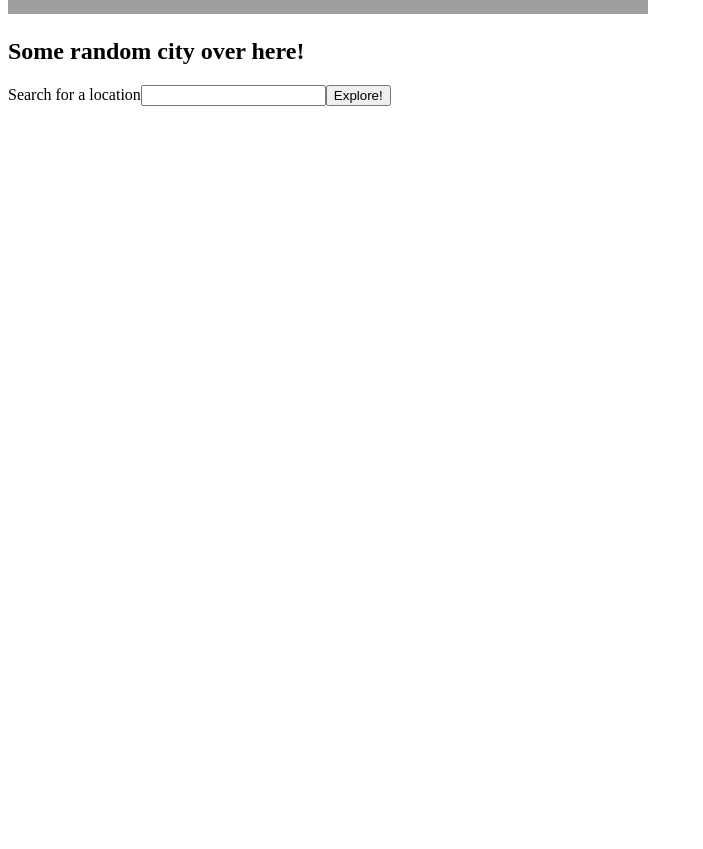
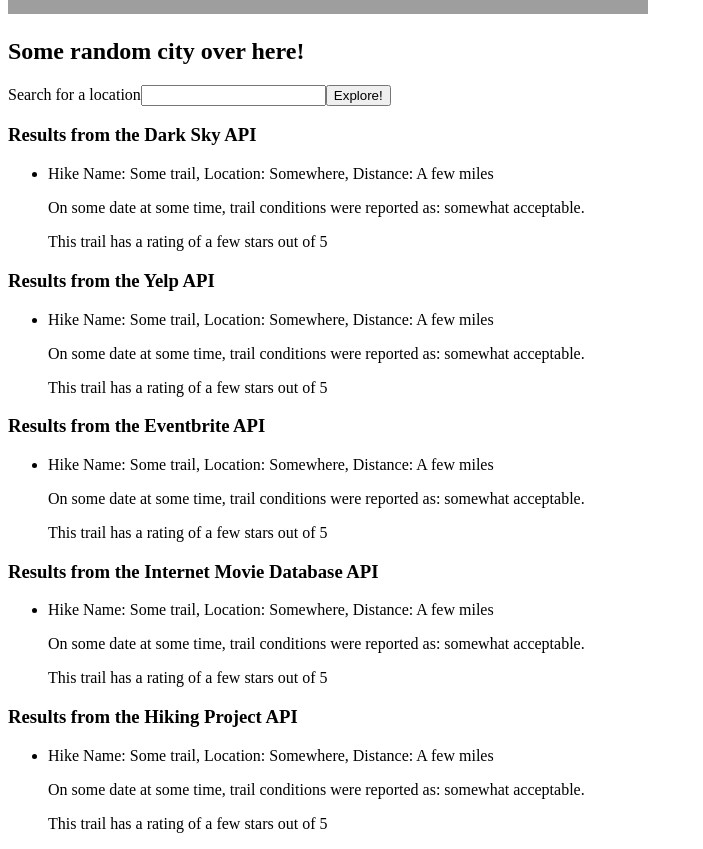
Before and after one commit to CClemensJr/seattle-301d56-city-explorer-react, a React (Create React App) app: page / in a window 1280 px wide. Shown: the part 580-1429 px from the top of the page, without its empty margins (0-703 px from the left). Before the commit the page ends 800 px from the top, so only its background shows below. Built offline with nearby package versions, Linux system fonts and the light colour scheme; grey boxes are pictures that could not be loaded.

Commit message:
Rendered results in app.js

```diff
--- a/src/App.js
+++ b/src/App.js
@@ -1,7 +1,8 @@
 import React from 'react';
 import Header from './header.js';
 import Map from './map.js';
-import Search from './search';
+import Search from './search.js';
+import Result from './result.js';
 
 class App extends React.Component {
   constructor(props) {
@@ -14,6 +15,14 @@
         <Header title="City Explorer" prompt="Enter a location below to learn about the weather, events, restaurants, movies filmed there, and more!" />
         <Map src="https://placeimg.com/640/480/any" alt="A placeholder image" query="Some random city over here!" />
         <Search label="Search for a location" type="text" prompt="Explore!" />
+
+        <div class="column-container">
+          <Result container="weather-container" heading="Results from the Dark Sky API" results="weather-results" />
+          <Result container="yelp-container" heading="Results from the Yelp API" results="yelp-results" />
+          <Result container="events-container" heading="Results from the Eventbrite API" results="events-results" />
+          <Result container="movies-container" heading="Results from the Internet Movie Database API" results="movies-results" />
+          <Result container="trails-container" heading="Results from the Hiking Project API" results="trails-results" />
+        </div>
       </React.Fragment>
     );
   }
```
